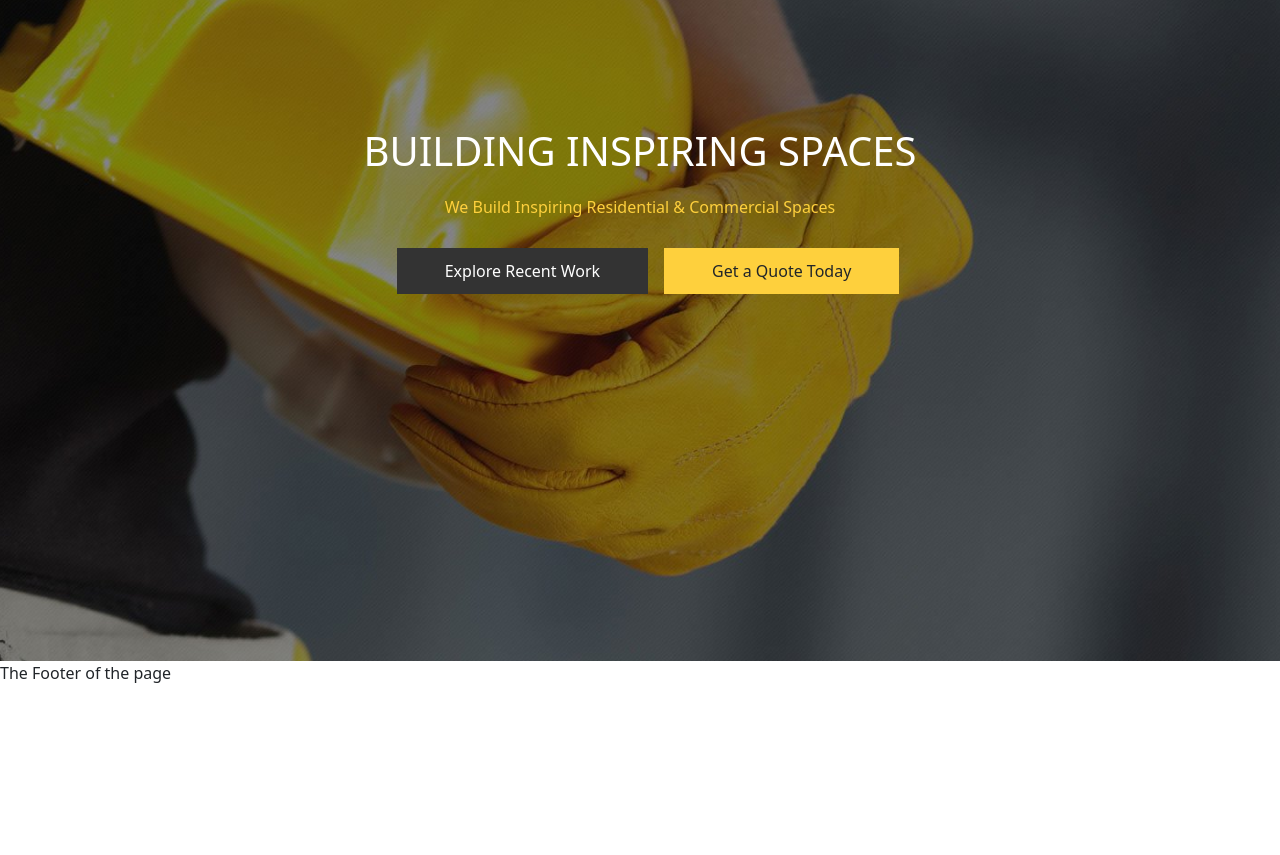
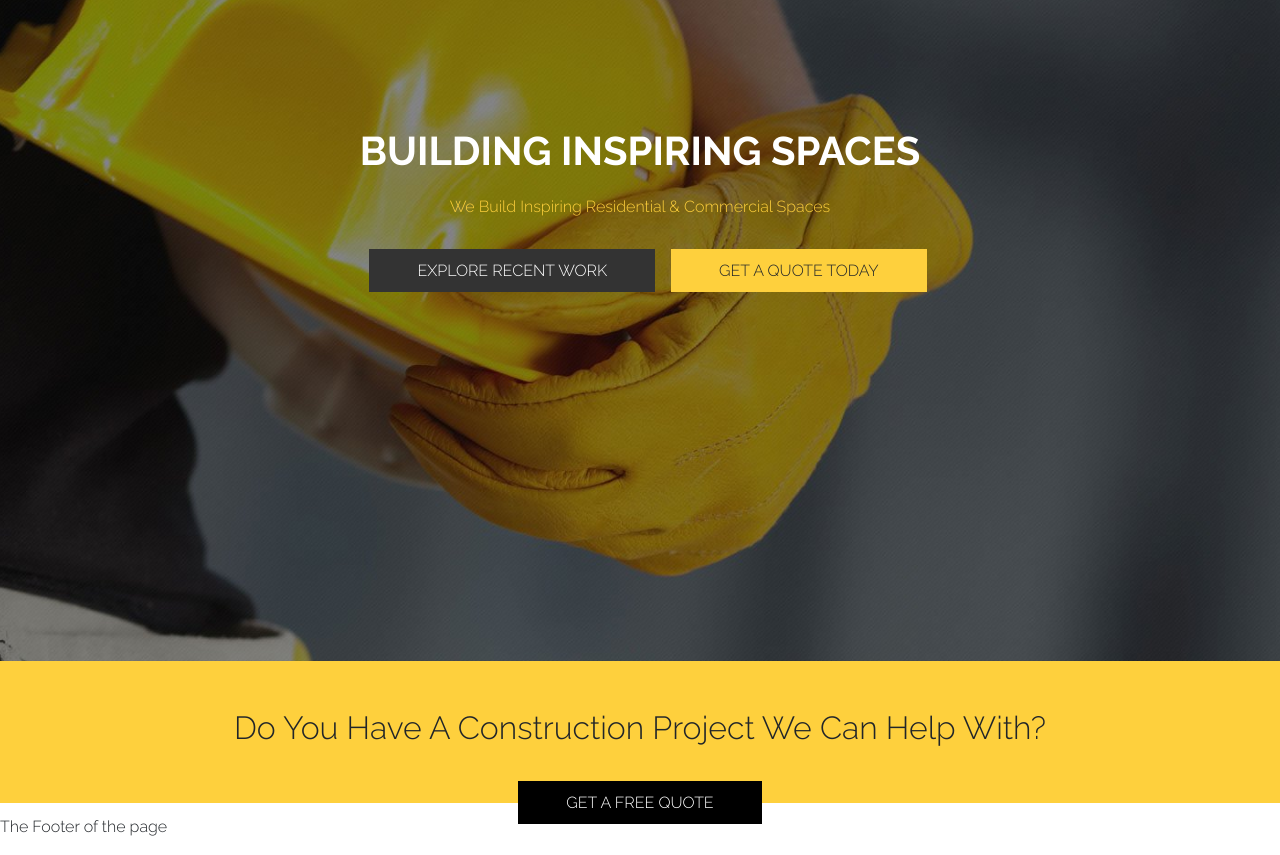
Before and after one commit to Matteogatto94/proj-html-vuejs, a Vue app: page / in a window 1280 px wide. Shown: the part 340-1195 px from the top of the page. Before the commit the page ends 1041 px from the top, so only its background shows below. Built offline with nearby package versions, Linux system fonts and the light colour scheme.

Commit message:
add font, and section under jumbotron and fix

```diff
--- a/src/assets/scss/partials/_header.scss
+++ b/src/assets/scss/partials/_header.scss
@@ -23,6 +23,7 @@ img {
         color: black;
         text-decoration: none;
         padding: 1rem;
+        text-transform: uppercase;
 
         &:hover {
             color: #FED03D;
--- a/src/assets/scss/partials/_jumbotron.scss
+++ b/src/assets/scss/partials/_jumbotronQuote.scss
@@ -4,6 +4,10 @@
     width: 100%;
     background-position: center;
     background-size: cover;
+
+    .container {
+        line-height: 3rem;
+    }
 
     .bg_black {
         background-color: #333333;
@@ -17,12 +21,14 @@
         text-decoration: none;
         padding: 0.75rem 3rem;
         margin-left: 1rem;
+        text-transform: uppercase;
 
     }
 
     h1 {
         color: white;
         text-transform: uppercase;
+        font-weight: bold;
     }
 
     p {
@@ -30,6 +36,18 @@
     }
 }
 
-.container {
-    line-height: 3rem;
+.quote {
+    background-color: #FED03D;
+    padding: 3rem;
 }
+
+.btn_black_quote {
+    margin-top: -0.75rem;
+
+    a {
+        text-decoration: none;
+        background-color: black;
+        color: white;
+        padding: 0.75rem 3rem;
+    }
+}
--- a/src/assets/scss/style.scss
+++ b/src/assets/scss/style.scss
@@ -1,8 +1,9 @@
 @use './partials/header';
 @use './partials/main';
 @use './partials/footer';
-@use './partials/jumbotron';
+@use './partials/jumbotronQuote';
 @use '/node_modules/bootstrap/scss/bootstrap.scss';
+@import url('https://fonts.googleapis.com/css2?family=Raleway:wght@300;700&display=swap');
 
 * {
     margin: 0;
@@ -10,6 +11,10 @@
     box-sizing: border-box;
 }
 
+body {
+    font-family: 'Raleway', sans-serif;
+}
+
 img {
     max-width: 100%;
 }
--- a/src/components/AppMain.vue
+++ b/src/components/AppMain.vue
@@ -1,16 +1,16 @@
 <script>
-import Jumbotron from './Jumbotron.vue';
+import JumbotronQuote from './JumbotronQuote.vue';
 export default {
     name: 'AppMain',
     components: {
-        Jumbotron
+        JumbotronQuote
     }
 }
 </script>
 
 <template>
     <main id="site_main">
-        <Jumbotron />
+        <JumbotronQuote />
     </main>
 </template>
 
--- a/src/components/Jumbotron.vue
+++ b/src/components/JumbotronQuote.vue
@@ -1,6 +1,6 @@
 <script>
 export default {
-    name: 'Jumbotron'
+    name: 'JumbotronQuote'
 }
 </script>
 
@@ -12,10 +12,20 @@ export default {
             <a class="text-white bg_black" href="#">Explore Recent Work</a>
             <a class="text-dark bg_yellow" href="#">Get a Quote Today</a>
         </div>
+    </div>
 
+    <section class="quote text-center">
+        <div class="container">
+            <h2>Do You Have A Construction Project We Can Help With?</h2>
+        </div>
+    </section>
+    <div class="container">
+        <div class="btn_black_quote text-center">
+            <a class="bg_black" href="#">GET A FREE QUOTE</a>
+        </div>
     </div>
 </template>
 
-<style lang="scss">
+<style lang="scss" scoped>
 
 </style>
```
